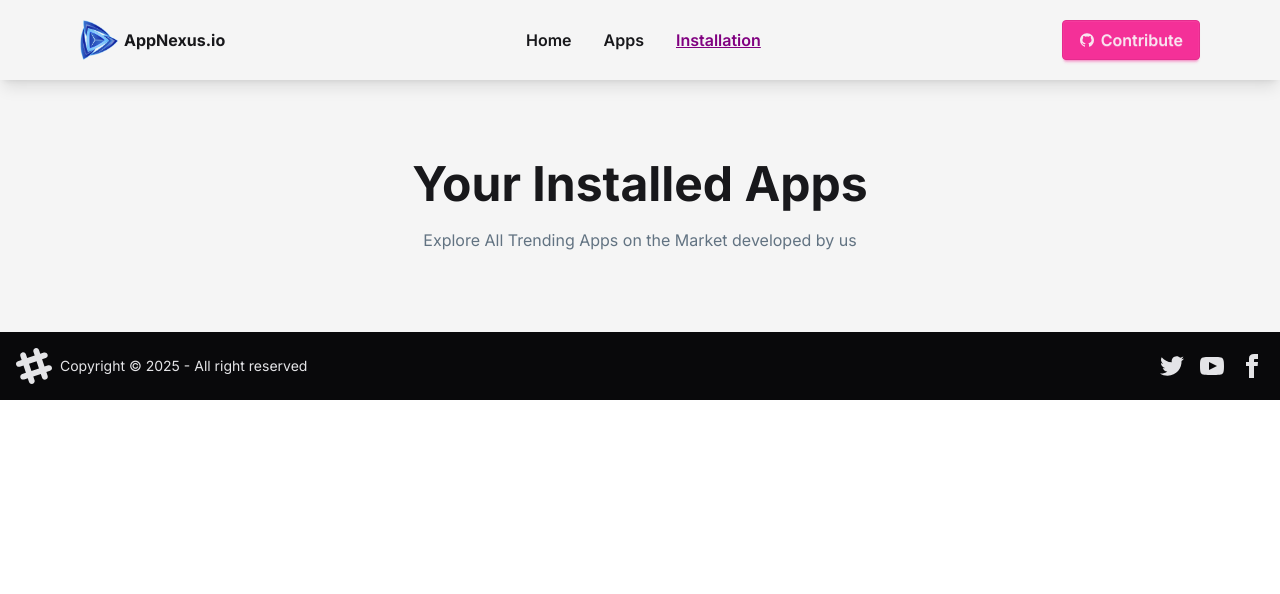
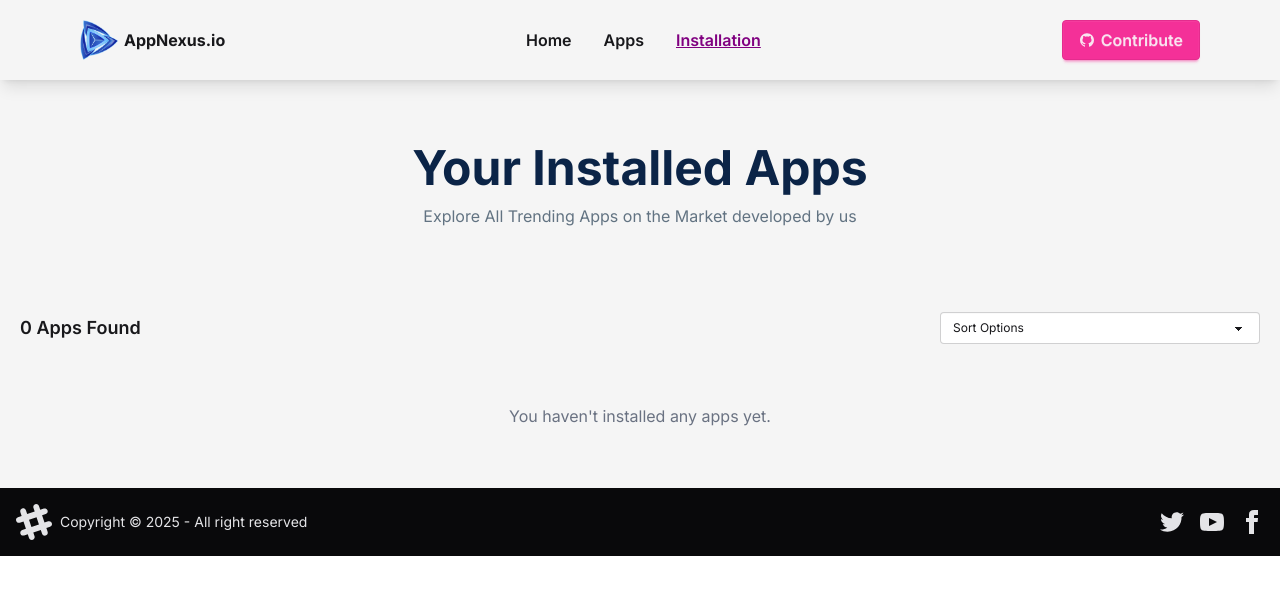
Before and after one commit to GeekRover/AppNexus, a React (Vite) app: page /installations in a window 1280 px wide. Shown: the top 594 px of the page. Built offline with nearby package versions, Linux system fonts and the light colour scheme.

Commit message:
major fixes

```diff
--- a/src/Components/Tapps.jsx
+++ b/src/Components/Tapps.jsx
@@ -4,7 +4,7 @@ import { FaRegStar } from "react-icons/fa";
 import { Link } from "react-router";
 const Tapps = ({ data }) => {
   return (
-    <Link to={`/${data.id}`}>
+    <Link to={`/apps/${data.id}`}>
     <div className="text-center bg-white rounded-xl shadow-xl p-5 space-y-2 ">
       <img src={data.image} className="mx-auto size-[200px] p-5" alt="" />
       <h1>{data.title}</h1>
--- a/src/Pages/AllApps.jsx
+++ b/src/Pages/AllApps.jsx
@@ -6,7 +6,7 @@ import { FaRegStar } from "react-icons/fa";
 const AllApps = ({data}) => {
 
     return (
-        <Link to={`/${data.id}`}>
+        <Link to={`/apps/${data.id}`}>
         <div className="text-center bg-white rounded-xl shadow-xl p-5 space-y-2 ">
               <img src={data.image} className="mx-auto size-[200px] p-5" alt="" />
               <h1>{data.title}</h1>
--- a/src/Pages/Apps.jsx
+++ b/src/Pages/Apps.jsx
@@ -1,14 +1,13 @@
-import React, { useMemo, useState } from "react";
+import React, { useEffect, useMemo, useState } from "react";
 import { useLoaderData } from "react-router";
 import AllApps from "./AllApps";
 import ErrorIcon from "/assets/App-Error.png";
-
-
 
 const Apps = () => {
   const data = useLoaderData();
   const [search, setSearch] = useState("");
   const [sort, setSort] = useState("none");
+  const [loading, setLoading] = useState(false);
 
   const handleSearchChange = (event) => {
     setSearch(event.target.value);
@@ -18,7 +17,13 @@ const Apps = () => {
     setSort(event.target.value);
   };
 
-const filteredApps = useMemo(() => {
+  useEffect(() => {
+    setLoading(true);
+    const timer = setTimeout(() => setLoading(false), 400);
+    return () => clearTimeout(timer);
+  }, [search, sort]);
+
+  const filteredApps = useMemo(() => {
     let currentApps = data;
 
     if (search) {
@@ -30,9 +35,9 @@ const filteredApps = useMemo(() => {
 
     let sortedApps = [...currentApps];
 
-    if (sort === 'high-low') {
+    if (sort === "high-low") {
       sortedApps.sort((a, b) => b.downloads - a.downloads);
-    } else if (sort === 'low-high') {
+    } else if (sort === "low-high") {
       sortedApps.sort((a, b) => a.downloads - b.downloads);
     }
 
@@ -91,7 +96,11 @@ const filteredApps = useMemo(() => {
             </select>
           </div>
         </div>
-        {filteredApps.length > 0 ? (
+        {loading ? (
+          <div className="h-[400px] flex justify-center items-center">
+            <span className="loading loading-bars loading-xl"></span>
+          </div>
+        ) : filteredApps.length > 0 ? (
           <div className="grid sm:grid-cols-2 lg:grid-cols-4 gap-6">
             {filteredApps.map((data) => (
               <AllApps data={data} key={data.id} />
--- a/src/Pages/Home.jsx
+++ b/src/Pages/Home.jsx
@@ -40,7 +40,7 @@ const Home = () => {
         <img src={hero} alt="" />
       </section>
       {/* feature */}
-      <section className="w-full bg-purple-700 text-white flex flex-col text-center justify-center gap-10 items-center md:py-20 mb-20">
+      <section className="w-full bg-linear-to-br from-purple-900 to-purple-400 text-white flex flex-col text-center justify-center gap-10 items-center md:py-20 mb-20">
         <h1 className="font-bold text-5xl">
           Trusted by Millions, Built for You
         </h1>
@@ -76,7 +76,7 @@ const Home = () => {
           {/* </Suspense> */}
         </div>
         <Link to={"apps"}>
-          <button className="btn btn-secondary mb-5">Show All</button>
+          <button className="btn bg-linear-to-r from-purple-800 to-purple-500 text-white mb-5">Show All</button>
         </Link>
       </section>
     </div>
--- a/src/Pages/Installaion.jsx
+++ b/src/Pages/Installaion.jsx
@@ -1,16 +1,111 @@
-import React from "react";
+import React, { useEffect, useState } from "react";
+import { FaStar } from "react-icons/fa";
+import { CgSoftwareDownload } from "react-icons/cg";
+import toast from "react-hot-toast";
 
-const Installaion = () => {
+const Installation = () => {
+  const [installedApps, setInstalledApps] = useState([]);
+  const [sortOption, setSortOption] = useState("none");
+
+  useEffect(() => {
+    const savedApps = JSON.parse(localStorage.getItem("installedApps")) || [];
+    setInstalledApps(savedApps);
+  }, []);
+
+  const handleUninstall = (id, title) => {
+    const updatedApps = installedApps.filter((app) => app.id !== id);
+    setInstalledApps(updatedApps);
+    localStorage.setItem("installedApps", JSON.stringify(updatedApps));
+    toast.error(`${title} has been uninstalled.`);
+  };
+
+  const handleSortChange = (e) => {
+    const value = e.target.value;
+    setSortOption(value);
+
+    let sortedApps = [...installedApps];
+
+    if (value === "sizeAsc") {
+      sortedApps.sort((a, b) => a.size - b.size);
+    } else if (value === "sizeDesc") {
+      sortedApps.sort((a, b) => b.size - a.size);
+    }
+    setInstalledApps(sortedApps);
+  };
+
   return (
-    <div>
-      <section className="flex flex-col justify-center items-center py-20 gap-5 text-center">
-        <h1 className="text-5xl font-bold">Your Installed Apps</h1>
+    <div className="max-w-7xl mx-auto">
+      <section className="flex flex-col justify-center items-center py-16 gap-3 text-center">
+        <h1 className="text-4xl md:text-5xl font-bold text-[#0B2447]">
+          Your Installed Apps
+        </h1>
         <p className="text-[#627382]">
           Explore All Trending Apps on the Market developed by us
         </p>
       </section>
+
+      <div className=" p-5 rounded-xl  ">
+        <div className="flex justify-between items-center mb-5">
+          <h2 className="text-lg font-semibold">
+            {installedApps.length} {installedApps.length === 1 ? "App" : "Apps"}{" "}
+            Found
+          </h2>
+
+          <select
+            onChange={handleSortChange}
+            value={sortOption}
+            className="select select-bordered select-sm"
+          >
+            <option value="none">Sort Options</option>
+            <option value="sizeAsc">Sort By Size (Small → Large)</option>
+            <option value="sizeDesc">Sort By Size (Large → Small)</option>
+          </select>
+        </div>
+
+        {installedApps.length === 0 ? (
+          <p className="text-center text-gray-500 py-10">
+            You haven't installed any apps yet.
+          </p>
+        ) : (
+          <div className="flex flex-col gap-4">
+            {installedApps.map((app) => (
+              <div
+                key={app.id}
+                className="flex items-center justify-between bg-white p-4 rounded-xl  hover:shadow-md transition-all"
+              >
+                <div className="flex items-center gap-4">
+                  <img
+                    src={app.image}
+                    alt={app.title}
+                    className="w-16 h-16 object-cover rounded-lg bg-gray-100"
+                  />
+                  <div>
+                    <h2 className="font-semibold text-lg">{app.title}</h2>
+                    <div className="flex items-center gap-3 text-sm text-gray-600">
+                      <span className="flex items-center gap-1 text-green-600">
+                        <CgSoftwareDownload className="text-lg" />
+                        {Math.round(app.downloads / 1000000)}M
+                      </span>
+                      <span className="flex items-center gap-1 text-yellow-500">
+                        <FaStar /> {app.ratingAvg}
+                      </span>
+                      <span className="text-gray-500">{app.size} MB</span>
+                    </div>
+                  </div>
+                </div>
+                <button
+                  onClick={() => handleUninstall(app.id, app.title)}
+                  className="btn btn-sm bg-green-500 hover:bg-green-600 text-white font-semibold"
+                >
+                  Uninstall
+                </button>
+              </div>
+            ))}
+          </div>
+        )}
+      </div>
     </div>
   );
 };
 
-export default Installaion;
+export default Installation;
--- a/src/Pages/Root.jsx
+++ b/src/Pages/Root.jsx
@@ -1,13 +1,19 @@
 import React from 'react';
-import { Outlet } from 'react-router';
+import { Outlet, useNavigation } from 'react-router';
 import Navbar from '../Components/Navbar.jsx';
 import Footer from '../Components/Footer.jsx';
 
 
 const Root = () => {
+    const navigation = useNavigation()
     return (
         <div className=''>
             <Navbar></Navbar>
+            {
+                navigation.state === "loading" && (
+                    <div className='w-full h-dvh flex justify-center items-center'><span className="loading loading-bars loading-xl "></span></div>
+                )
+            }
 
             <Outlet></Outlet>
 
--- a/src/Routes/Routes.jsx
+++ b/src/Routes/Routes.jsx
@@ -16,13 +16,13 @@ const router = createBrowserRouter([
       {
         index: true,
         path: "/",
-        loader: () => fetch("./appData.json"),
+        loader: () => fetch("/appData.json"),
         element: <Home></Home>,
       },
 
       {
         path: "/apps",
-        loader: ()=> fetch("./appData.json"),
+        loader: ()=> fetch("/appData.json"),
         Component: Apps,
       },
       {
@@ -30,7 +30,7 @@ const router = createBrowserRouter([
         Component: Installaion,
       },
       {
-        path: "/:appID",
+        path: "/apps/:appID",
         loader: async ({ params }) => {
           const res = await fetch("/appData.json");
           const data = await res.json();
```
Also changed, not shown: src/Pages/AppDetails.jsx (+31 -10 lines).
